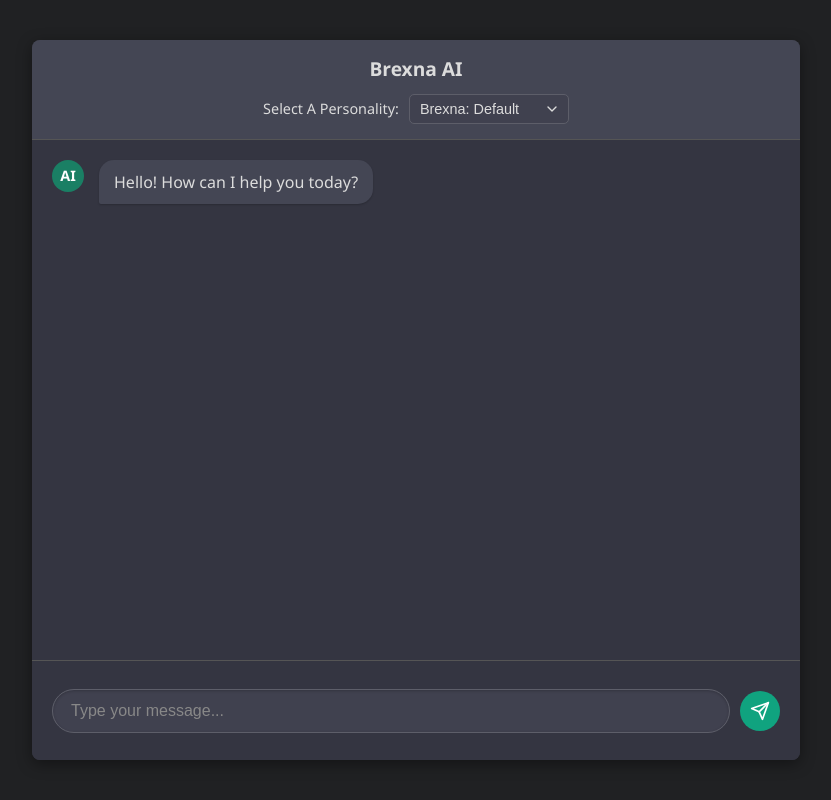
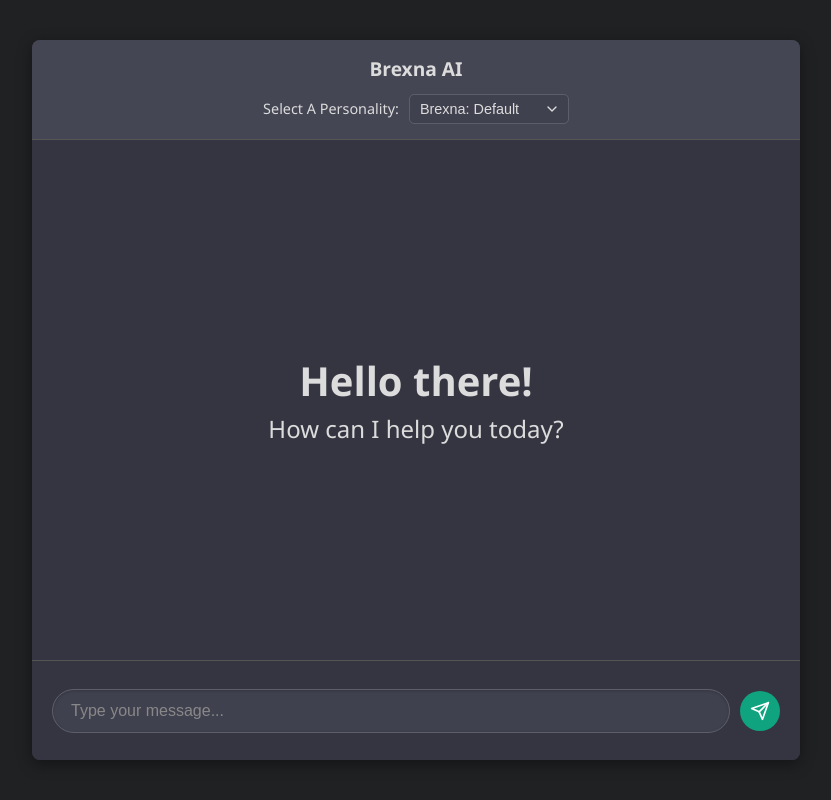
Before and after one commit to AJMakesStuff/Brexna-AI, a Flask app: page / in a window 1280 px wide. Shown: the whole page, without its empty margins (224-1055 px from the left). Run offline with Flask 3, Linux system fonts and the light colour scheme.

Commit message:
Removed initial message and added greeting text

```diff
--- a/static/script.js
+++ b/static/script.js
@@ -3,7 +3,8 @@ document.addEventListener('DOMContentLoaded', function() {
     const userInput = document.getElementById('user-input');
     const sendButton = document.getElementById('send-button');
     const typingIndicator = document.getElementById('typing-indicator');
-    const personalitySelect = document.getElementById('personality-select'); // <-- NEW: Get dropdown element
+    const personalitySelect = document.getElementById('personality-select');
+    const initialGreeting = document.getElementById('initial-greeting'); // Get the new greeting element
 
     // Event listeners for sending messages
     sendButton.addEventListener('click', sendMessage);
@@ -39,6 +40,19 @@ document.addEventListener('DOMContentLoaded', function() {
     }
 
     /**
+     * Hides the initial "Hello" greeting message.
+     */
+    function removeInitialGreeting() {
+        if (initialGreeting && !initialGreeting.classList.contains('hidden')) {
+            initialGreeting.classList.add('hidden');
+            // Optional: Remove the element after transition to clean up DOM
+            initialGreeting.addEventListener('transitionend', () => {
+                initialGreeting.remove();
+            }, { once: true });
+        }
+    }
+
+    /**
      * Converts text to speech using the Web Speech API.
      * @param {string} text The text to be spoken.
      */
@@ -58,9 +72,12 @@ document.addEventListener('DOMContentLoaded', function() {
 
     async function sendMessage() {
         const message = userInput.value.trim();
-        const selectedPersonality = personalitySelect.value; // <-- NEW: Get selected personality value
+        const selectedPersonality = personalitySelect.value;
 
         if (message === '') return;
+
+        // Hide the initial greeting message when the first user message is sent
+        removeInitialGreeting();
 
         addMessage('user', message);
         userInput.value = '';
@@ -76,7 +93,7 @@ document.addEventListener('DOMContentLoaded', function() {
                 },
                 body: JSON.stringify({
                     message: message,
-                    personality: selectedPersonality // <-- NEW: Send personality to backend
+                    personality: selectedPersonality
                 })
             });
 
--- a/static/style.css
+++ b/static/style.css
@@ -124,6 +124,9 @@ body {
     /* Custom scrollbar styles (for browsers that support it) */
     scrollbar-width: thin; /* Firefox */
     scrollbar-color: var(--border-color) var(--chat-bg-color); /* Firefox */
+
+    /* IMPORTANT: Remove centering from chat-box */
+    display: block; /* Change back to default block display for stacking messages */
 }
 
 /* Custom scrollbar for Webkit browsers (Chrome, Safari, Edge) */
@@ -141,6 +144,47 @@ body {
     border: 2px solid var(--chat-bg-color);
 }
 
+/* --- Initial Greeting Message Styles --- */
+.initial-greeting-message {
+    /* Adjusted font size for the primary greeting */
+    font-size: 2.5em; /* Example: slightly larger for "Hello!" */
+    font-weight: bold;
+    color: var(--text-color-dark);
+    text-align: center;
+    /* transition for smooth fade out */
+    opacity: 1;
+    transition: opacity 0.3s ease-in-out;
+
+    /* Center the greeting within the chat-box */
+    position: absolute; /* Position it relative to the chat-box */
+    top: 50%;
+    left: 50%;
+    transform: translate(-50%, -50%); /* Adjust for perfect centering */
+    width: 100%; /* Occupy full width to center text */
+}
+
+/* Styles for paragraphs within the initial greeting */
+.initial-greeting-message p {
+    margin: 0; /* Remove default top/bottom margin from paragraphs */
+    padding: 0; /* Remove default padding */
+    line-height: 1.2; /* Adjust line height if needed for the first line */
+}
+
+/* Specific style for the second line */
+.initial-greeting-message .sub-greeting {
+    font-size: 0.6em; /* Relative to parent .initial-greeting-message's font-size (2.5em * 0.6 = 1.5em) */
+    font-weight: normal; /* Make it less bold than "Hello!" */
+    margin-top: 10px; /* Space between the two lines */
+}
+
+
+.initial-greeting-message.hidden {
+    opacity: 0;
+    /* Using pointer-events none to allow clicks through after fading */
+    pointer-events: none;
+}
+
+
 /* --- Message Styles --- */
 .message {
     display: flex; /* Use flexbox for avatar and content alignment */
@@ -150,43 +194,13 @@ body {
     line-height: 1.5;
     white-space: pre-wrap; /* Preserve whitespace and allow text wrapping */
     word-wrap: break-word; /* Break long words that don't fit */
+    position: relative; /* Allow messages to stack above the absolute positioned greeting */
+    z-index: 1; /* Ensure messages appear above the greeting when it's still present */
 }
 
 .message:last-of-type {
     margin-bottom: 20px; /* No margin below the very last message */
 }
-
-/* Initial message styling (e.g., "Hello, how can I help you today?") */
-.initial-message {
-    background-color: transparent;
-    box-shadow: none;
-    margin-top: 20px; /* Adjusted to reduce gap */
-    margin-bottom: 50px; /* Keep space below it for subsequent messages */
-    align-items: center; /* Override to center avatar with text for initial */
-    flex-direction: column;
-    text-align: center;
-    padding: 0; /* No padding on this container */
-    gap: 0; /* No gap */
-}
-.initial-message .avatar {
-    width: 64px;
-    height: 64px;
-    margin-bottom: 15px;
-}
-.initial-message .message-content {
-    background-color: transparent !important; /* Force transparent */
-    box-shadow: none !important; /* Force no shadow */
-    padding: 0 !important; /* No padding */
-    font-size: 1.2em;
-    font-weight: 500;
-    max-width: 600px; /* Ensure initial message text doesn't get too wide */
-    width: auto; /* Allow it to shrink to content */
-    border-radius: 0;
-}
-.initial-message p {
-    margin: 0;
-}
-
 
 /* Avatar common styles */
 .avatar {
--- a/templates/index.html
+++ b/templates/index.html
@@ -22,9 +22,9 @@
             </div>
         </header>
         <div id="chat-box" class="chat-box">
-            <div class="message bot-message">
-                <div class="avatar bot-avatar">AI</div>
-                <div class="message-content">Hello! How can I help you today?</div>
+            <div id="initial-greeting" class="initial-greeting-message">
+                <p>Hello there!</p>
+                <p class="sub-greeting">How can I help you today?</p>
             </div>
         </div>
 
```
